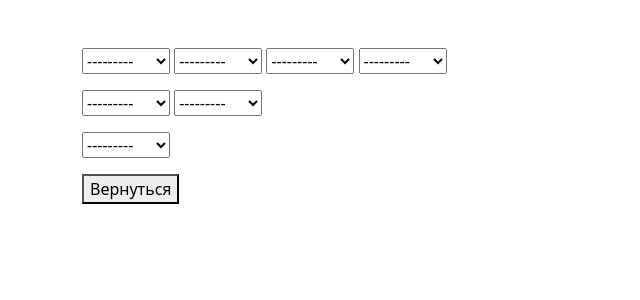
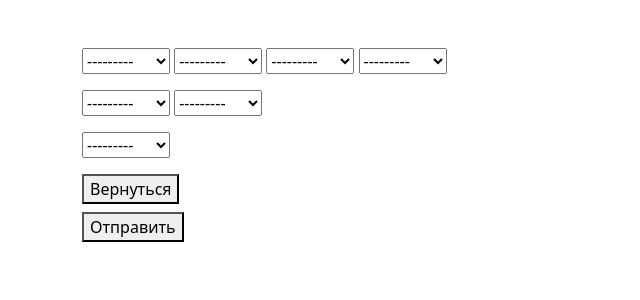
Before and after one commit to DelionA/Runicheskiy_Vosk_-Django-core-, a Django app: page /runicheskiyvosk_resalt/ in a window 1280 px wide. Shown: the top 300 px of the page, without its empty margins (0-640 px from the left). Run offline with Django 3.2, Linux system fonts and the light colour scheme.

Commit message:
add button_send in rv_resalt.html templates

```diff
--- a/RV/templates/RV/rv_result.html
+++ b/RV/templates/RV/rv_result.html
@@ -27,8 +27,13 @@
       </div>
     </div>
 
-    <button type="submit" name="button">Вернуться</button>
+    <button type="submit" name="button_back">Вернуться</button>
+
   </form>
+  <form class="container mt-2" action="{% url 'rv_result' %}" method="post">
+    <button type="submit" name="button_send">Отправить</button>
+  </form>
+
     {% for mantic_field in obj_form.mantickeys_set.values %}
       <div class="card container mt-3">
         <div class="row card-header">
```
Also changed, not shown: db.sqlite3.
